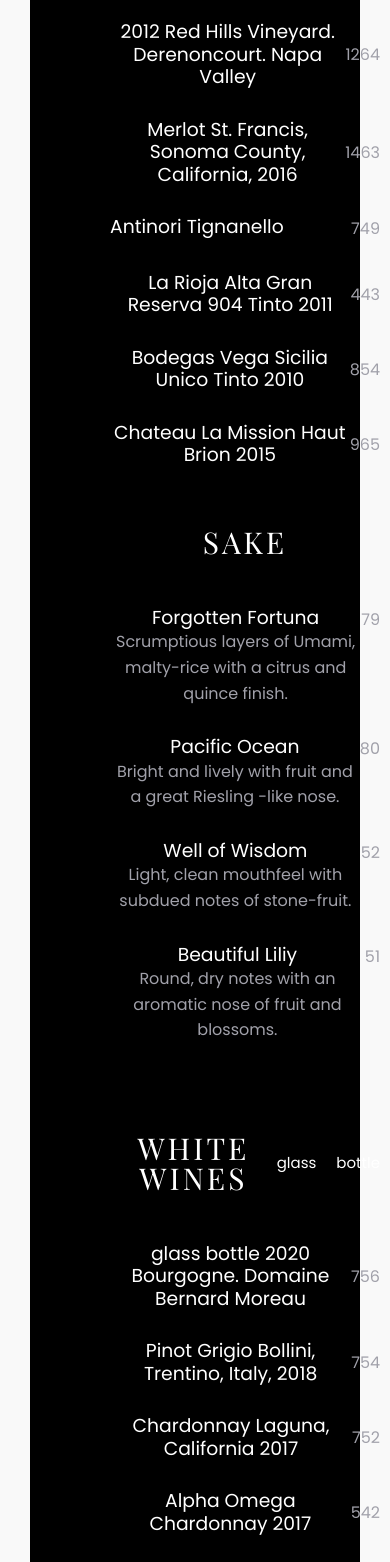
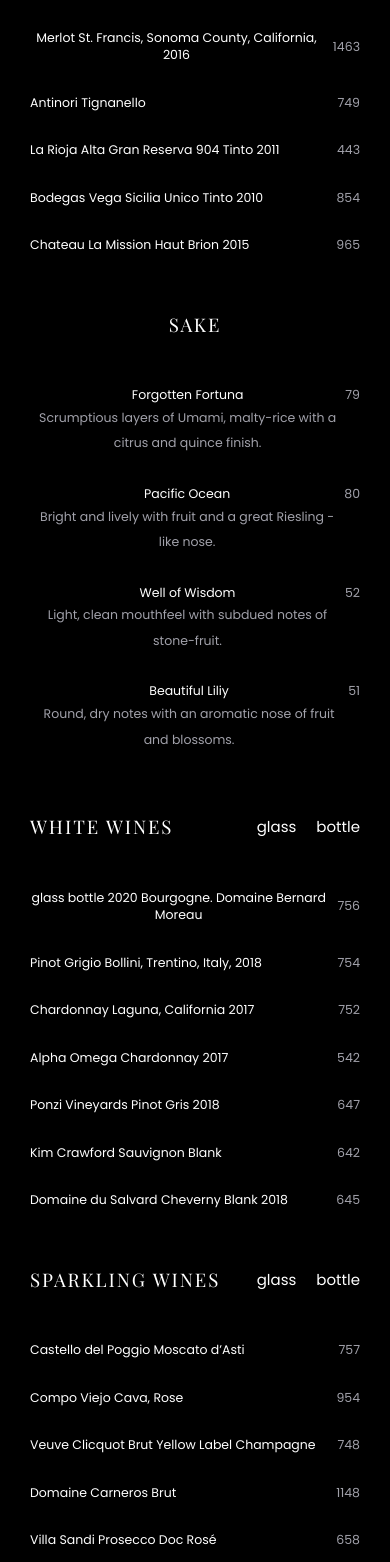
Before and after one commit to Reza-HM/soulkitchen-next, a Next.js app: page / in a window 390 px wide. Shown: the part 7906-9468 px from the top of the page. Built offline with nearby package versions, Linux system fonts and the light colour scheme.

Commit message:
responsived the drinks menu

```diff
--- a/Components/Modules/WinesMenuTemplate.tsx
+++ b/Components/Modules/WinesMenuTemplate.tsx
@@ -1,11 +1,11 @@
 const WinesMenuTemplate = () => {
   return (
-    <div className="container px-0">
-      <div className="p-20 bg-black text-white dark:bg-zinc-700 grid grid-cols-12 items-center gap-12">
-        <div className="col-span-12 md:col-span-6">
+    <div className="w-full md:container px-0">
+      <div className="p-4 md:p-20 bg-black text-white dark:bg-zinc-700 grid grid-cols-12 items-center gap-2 md:gap-12">
+        <div className="col-span-12 xl:col-span-6">
           <div className="p-12 border-2 rounded-xl text-start border-zinc-700 dark:!border-white">
-            <div className="flex justify-between">
-              <h2 className="font-PlayfairDisplay text-5xl tracking-widest">
+            <div className="flex justify-between gap-2">
+              <h2 className="text-3xl font-PlayfairDisplay md:text-5xl tracking-widest">
                 RED WINES
               </h2>
               <div className="flex items-center gap-8">
@@ -15,119 +15,119 @@
             </div>
 
             <ul className="flex flex-col gap-12 mt-20">
-              <li className="flex justify-between">
-                <p className="text-3xl">
+              <li className="flex justify-between gap-4">
+                <p className="text-xl md:text-3xl">
                   2012 Red Hills Vineyard. Derenoncourt. Napa Valley
                 </p>
 
                 <div className="flex items-center gap-20 mr-4">
-                  <span className="text-zinc-400">12</span>
-                  <span className="text-zinc-400">64</span>
+                  <span className="text-zinc-400 text-xl md:text-2xl">12</span>
+                  <span className="text-zinc-400 text-xl md:text-2xl">64</span>
                 </div>
               </li>
-              <li className="flex justify-between">
-                <p className="text-3xl">
+              <li className="flex justify-between gap-4">
+                <p className="text-xl md:text-3xl">
                   Merlot St. Francis, Sonoma County, California, 2016
                 </p>
 
                 <div className="flex items-center gap-20 mr-4">
-                  <span className="text-zinc-400">14</span>
-                  <span className="text-zinc-400">63</span>
+                  <span className="text-zinc-400 text-xl md:text-2xl">14</span>
+                  <span className="text-zinc-400 text-xl md:text-2xl">63</span>
                 </div>
               </li>
-              <li className="flex justify-between">
-                <p className="text-3xl">Antinori Tignanello</p>
+              <li className="flex justify-between gap-4">
+                <p className="text-xl md:text-3xl">Antinori Tignanello</p>
 
                 <div className="flex items-center gap-20 mr-4">
-                  <span className="text-zinc-400">7</span>
-                  <span className="text-zinc-400">49</span>
+                  <span className="text-zinc-400 text-xl md:text-2xl">7</span>
+                  <span className="text-zinc-400 text-xl md:text-2xl">49</span>
                 </div>
               </li>
-              <li className="flex justify-between">
-                <p className="text-3xl">
+              <li className="flex justify-between gap-4">
+                <p className="text-xl md:text-3xl">
                   La Rioja Alta Gran Reserva 904 Tinto 2011
                 </p>
 
                 <div className="flex items-center gap-20 mr-4">
-                  <span className="text-zinc-400">4</span>
-                  <span className="text-zinc-400">43</span>
+                  <span className="text-zinc-400 text-xl md:text-2xl">4</span>
+                  <span className="text-zinc-400 text-xl md:text-2xl">43</span>
                 </div>
               </li>
-              <li className="flex justify-between">
-                <p className="text-3xl">
+              <li className="flex justify-between gap-4">
+                <p className="text-xl md:text-3xl">
                   Bodegas Vega Sicilia Unico Tinto 2010
                 </p>
 
                 <div className="flex items-center gap-20 mr-4">
-                  <span className="text-zinc-400">8</span>
-                  <span className="text-zinc-400">54</span>
+                  <span className="text-zinc-400 text-xl md:text-2xl">8</span>
+                  <span className="text-zinc-400 text-xl md:text-2xl">54</span>
                 </div>
               </li>
-              <li className="flex justify-between">
-                <p className="text-3xl">Chateau La Mission Haut Brion 2015</p>
+              <li className="flex justify-between gap-4">
+                <p className="text-xl md:text-3xl">Chateau La Mission Haut Brion 2015</p>
 
                 <div className="flex items-center gap-20 mr-4">
-                  <span className="text-zinc-400">9</span>
-                  <span className="text-zinc-400">65</span>
+                  <span className="text-zinc-400 text-xl md:text-2xl">9</span>
+                  <span className="text-zinc-400 text-xl md:text-2xl">65</span>
                 </div>
               </li>
             </ul>
           </div>
 
           <div className="!mt-32 p-12 text-start">
-            <h2 className="font-PlayfairDisplay text-5xl tracking-widest">
+            <h2 className="text-3xl font-PlayfairDisplay md:text-5xl tracking-widest">
               SAKE
             </h2>
             <ul className="flex flex-col gap-12 mt-20">
               <li className="flex justify-between">
                 <div className="">
-                  <p className="text-3xl">Forgotten Fortuna</p>
-                  <span className="text-zinc-400">
+                  <p className="text-xl md:text-3xl">Forgotten Fortuna</p>
+                  <span className="text-zinc-400 text-xl md:text-2xl">
                     Scrumptious layers of Umami, malty-rice with a citrus and
                     quince finish.
                   </span>
                 </div>
-                <span className="text-zinc-400">79</span>
+                <span className="text-zinc-400 text-xl md:text-2xl">79</span>
               </li>
               <li className="flex justify-between">
                 <div className="">
                   <div className=""></div>
-                  <p className="text-3xl">Pacific Ocean</p>
-                  <span className="text-zinc-400">
+                  <p className="text-xl md:text-3xl">Pacific Ocean</p>
+                  <span className="text-zinc-400 text-xl md:text-2xl">
                     Bright and lively with fruit and a great Riesling -like
                     nose.
                   </span>
                 </div>
-                <span className="text-zinc-400">80</span>
+                <span className="text-zinc-400 text-xl md:text-2xl">80</span>
               </li>
               <li className="flex justify-between">
                 <div className="">
                   <div className=""></div>
-                  <p className="text-3xl">Well of Wisdom</p>
-                  <span className="text-zinc-400">
+                  <p className="text-xl md:text-3xl">Well of Wisdom</p>
+                  <span className="text-zinc-400 text-xl md:text-2xl">
                     Light, clean mouthfeel with subdued notes of stone-fruit.
                   </span>
                 </div>
-                <span className="text-zinc-400">52</span>
+                <span className="text-zinc-400 text-xl md:text-2xl">52</span>
               </li>
               <li className="flex justify-between">
                 <div className="">
                   <div className=""></div>
-                  <p className="text-3xl">Beautiful Liliy</p>
-                  <span className="text-zinc-400">
+                  <p className="text-xl md:text-3xl">Beautiful Liliy</p>
+                  <span className="text-zinc-400 text-xl md:text-2xl">
                     Round, dry notes with an aromatic nose of fruit and
                     blossoms.
                   </span>
                 </div>
-                <span className="text-zinc-400">51</span>
+                <span className="text-zinc-400 text-xl md:text-2xl">51</span>
               </li>
             </ul>
           </div>
         </div>
-        <div className="col-span-12 md:col-span-6 flex flex-col justify-center">
+        <div className="col-span-12 xl:col-span-6 flex flex-col justify-center">
           <div className="p-12 text-start">
-            <div className="flex justify-between">
-              <h2 className="font-PlayfairDisplay text-5xl tracking-widest">
+            <div className="flex justify-between gap-2">
+              <h2 className="text-3xl font-PlayfairDisplay md:text-5xl tracking-widest">
                 WHITE WINES
               </h2>
               <div className="flex items-center gap-8">
@@ -137,73 +137,73 @@
             </div>
 
             <ul className="flex flex-col gap-12 mt-20">
-              <li className="flex justify-between">
-                <p className="text-3xl">
+              <li className="flex justify-between gap-4">
+                <p className="text-xl md:text-3xl">
                   glass bottle 2020 Bourgogne. Domaine Bernard Moreau
                 </p>
 
                 <div className="flex items-center gap-20 mr-4">
-                  <span className="text-zinc-400">7</span>
-                  <span className="text-zinc-400">56</span>
+                  <span className="text-zinc-400 text-xl md:text-2xl">7</span>
+                  <span className="text-zinc-400 text-xl md:text-2xl">56</span>
                 </div>
               </li>
-              <li className="flex justify-between">
-                <p className="text-3xl">
+              <li className="flex justify-between gap-4">
+                <p className="text-xl md:text-3xl">
                   Pinot Grigio Bollini, Trentino, Italy, 2018
                 </p>
 
                 <div className="flex items-center gap-20 mr-4">
-                  <span className="text-zinc-400">7</span>
-                  <span className="text-zinc-400">54</span>
+                  <span className="text-zinc-400 text-xl md:text-2xl">7</span>
+                  <span className="text-zinc-400 text-xl md:text-2xl">54</span>
                 </div>
               </li>
-              <li className="flex justify-between">
-                <p className="text-3xl">Chardonnay Laguna, California 2017</p>
+              <li className="flex justify-between gap-4">
+                <p className="text-xl md:text-3xl">Chardonnay Laguna, California 2017</p>
 
                 <div className="flex items-center gap-20 mr-4">
-                  <span className="text-zinc-400">7</span>
-                  <span className="text-zinc-400">52</span>
+                  <span className="text-zinc-400 text-xl md:text-2xl">7</span>
+                  <span className="text-zinc-400 text-xl md:text-2xl">52</span>
                 </div>
               </li>
-              <li className="flex justify-between">
-                <p className="text-3xl">Alpha Omega Chardonnay 2017</p>
+              <li className="flex justify-between gap-4">
+                <p className="text-xl md:text-3xl">Alpha Omega Chardonnay 2017</p>
 
                 <div className="flex items-center gap-20 mr-4">
-                  <span className="text-zinc-400">5</span>
-                  <span className="text-zinc-400">42</span>
+                  <span className="text-zinc-400 text-xl md:text-2xl">5</span>
+                  <span className="text-zinc-400 text-xl md:text-2xl">42</span>
                 </div>
               </li>
-              <li className="flex justify-between">
-                <p className="text-3xl">Ponzi Vineyards Pinot Gris 2018</p>
+              <li className="flex justify-between gap-4">
+                <p className="text-xl md:text-3xl">Ponzi Vineyards Pinot Gris 2018</p>
 
                 <div className="flex items-center gap-20 mr-4">
-                  <span className="text-zinc-400">6</span>
-                  <span className="text-zinc-400">47</span>
+                  <span className="text-zinc-400 text-xl md:text-2xl">6</span>
+                  <span className="text-zinc-400 text-xl md:text-2xl">47</span>
                 </div>
               </li>
-              <li className="flex justify-between">
-                <p className="text-3xl">Kim Crawford Sauvignon Blank</p>
+              <li className="flex justify-between gap-4">
+                <p className="text-xl md:text-3xl">Kim Crawford Sauvignon Blank</p>
 
                 <div className="flex items-center gap-20 mr-4">
-                  <span className="text-zinc-400">6</span>
-                  <span className="text-zinc-400">42</span>
+                  <span className="text-zinc-400 text-xl md:text-2xl">6</span>
+                  <span className="text-zinc-400 text-xl md:text-2xl">42</span>
                 </div>
               </li>
-              <li className="flex justify-between">
-                <p className="text-3xl">
+              <li className="flex justify-between gap-4">
+                <p className="text-xl md:text-3xl">
                   Domaine du Salvard Cheverny Blank 2018
                 </p>
 
                 <div className="flex items-center gap-20 mr-4">
-                  <span className="text-zinc-400">6</span>
-                  <span className="text-zinc-400">45</span>
+                  <span className="text-zinc-400 text-xl md:text-2xl">6</span>
+                  <span className="text-zinc-400 text-xl md:text-2xl">45</span>
                 </div>
               </li>
             </ul>
           </div>
           <div className="!mt-20 p-12 text-start rounded-xl bg-zinc-800 dark:bg-zinc-900 text-white">
-            <div className="flex justify-between">
-              <h2 className="font-PlayfairDisplay text-5xl tracking-widest">
+            <div className="flex justify-between gap-2">
+              <h2 className="text-3xl font-PlayfairDisplay md:text-5xl tracking-widest">
                 SPARKLING WINES
               </h2>
               <div className="flex items-center gap-8">
@@ -213,56 +213,56 @@
             </div>
 
             <ul className="flex flex-col gap-12 mt-20">
-              <li className="flex justify-between">
-                <p className="text-3xl">Castello del Poggio Moscato d’Asti</p>
+              <li className="flex justify-between gap-4">
+                <p className="text-xl md:text-3xl">Castello del Poggio Moscato d’Asti</p>
 
                 <div className="flex items-center gap-20 mr-4">
-                  <span className="text-zinc-400">7</span>
-                  <span className="text-zinc-400">57</span>
+                  <span className="text-zinc-400 text-xl md:text-2xl">7</span>
+                  <span className="text-zinc-400 text-xl md:text-2xl">57</span>
                 </div>
               </li>
-              <li className="flex justify-between">
-                <p className="text-3xl">Compo Viejo Cava, Rose</p>
+              <li className="flex justify-between gap-4">
+                <p className="text-xl md:text-3xl">Compo Viejo Cava, Rose</p>
 
                 <div className="flex items-center gap-20 mr-4">
-                  <span className="text-zinc-400">9</span>
-                  <span className="text-zinc-400">54</span>
+                  <span className="text-zinc-400 text-xl md:text-2xl">9</span>
+                  <span className="text-zinc-400 text-xl md:text-2xl">54</span>
                 </div>
               </li>
-              <li className="flex justify-between">
-                <p className="text-3xl">
+              <li className="flex justify-between gap-4">
+                <p className="text-xl md:text-3xl">
                   Veuve Clicquot Brut Yellow Label Champagne
                 </p>
 
                 <div className="flex items-center gap-20 mr-4">
-                  <span className="text-zinc-400">7</span>
-                  <span className="text-zinc-400">48</span>
+                  <span className="text-zinc-400 text-xl md:text-2xl">7</span>
+                  <span className="text-zinc-400 text-xl md:text-2xl">48</span>
                 </div>
               </li>
-              <li className="flex justify-between">
-                <p className="text-3xl">Domaine Carneros Brut</p>
+              <li className="flex justify-between gap-4">
+                <p className="text-xl md:text-3xl">Domaine Carneros Brut</p>
 
                 <div className="flex items-center gap-20 mr-4">
-                  <span className="text-zinc-400">11</span>
-                  <span className="text-zinc-400">48</span>
+                  <span className="text-zinc-400 text-xl md:text-2xl">11</span>
+                  <span className="text-zinc-400 text-xl md:text-2xl">48</span>
                 </div>
               </li>
-              <li className="flex justify-between">
-                <p className="text-3xl">Villa Sandi Prosecco Doc Rosé</p>
+              <li className="flex justify-between gap-4">
+                <p className="text-xl md:text-3xl">Villa Sandi Prosecco Doc Rosé</p>
 
                 <div className="flex items-center gap-20 mr-4">
-                  <span className="text-zinc-400">6</span>
-                  <span className="text-zinc-400">58</span>
+                  <span className="text-zinc-400 text-xl md:text-2xl">6</span>
+                  <span className="text-zinc-400 text-xl md:text-2xl">58</span>
                 </div>
               </li>
-              <li className="flex justify-between">
-                <p className="text-3xl">
+              <li className="flex justify-between gap-4">
+                <p className="text-xl md:text-3xl">
                   Champagne Nicolas Feuillatte Brut Reserve Exclusive
                 </p>
 
                 <div className="flex items-center gap-20 mr-4">
-                  <span className="text-zinc-400">7</span>
-                  <span className="text-zinc-400">65</span>
+                  <span className="text-zinc-400 text-xl md:text-2xl">7</span>
+                  <span className="text-zinc-400 text-xl md:text-2xl">65</span>
                 </div>
               </li>
             </ul>
--- a/Components/Templates/Index/DrinksMenu.tsx
+++ b/Components/Templates/Index/DrinksMenu.tsx
@@ -23,8 +23,8 @@
   };
 
   return (
-    <div className="container animate-fade-up">
-      <div className="p-8 m-8 flex flex-col gap-16 items-center text-center">
+    <div className="md:container animate-fade-up mt-20">
+      <div className="md:p-8 md:m-8 flex flex-col gap-16 items-center text-center">
         <h2 className="font-PlayfairDisplay text-6xl font-bold">Drinks</h2>
         <p>
           We serve hand-crafted speciality drinks with the best organic
```
Also changed, not shown: Components/Modules/CocktailsMenuTemplate.tsx (+5 -5 lines).
